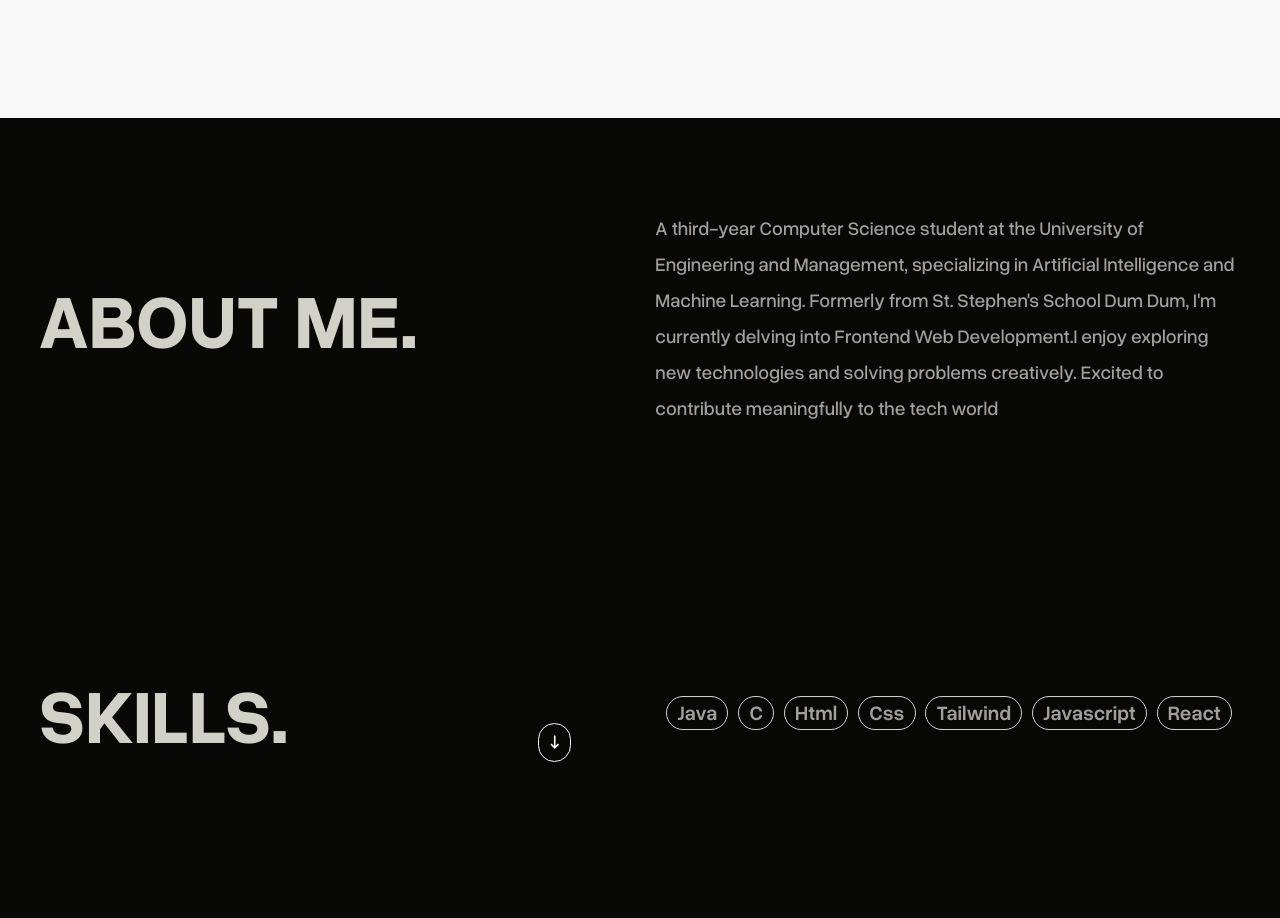
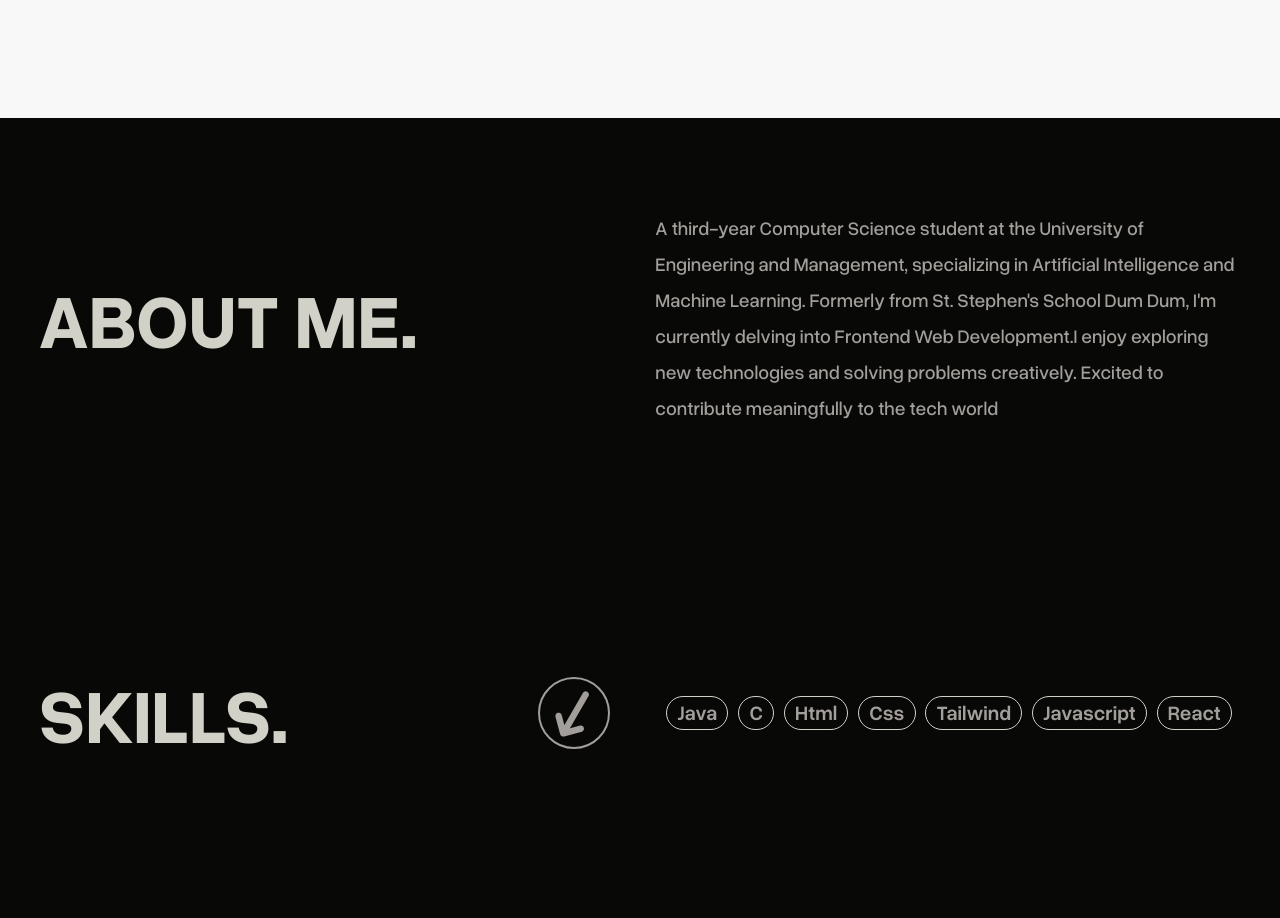
Before and after one commit to callmedipra/PORTFOLIO, a plain HTML site: page index.html in a window 1280 px wide. Shown: the part 682-1600 px from the top of the page. Drawn offline with nearby package versions, Linux system fonts and the light colour scheme.

Commit message:
Change the button view for so that user can navigate it easily

```diff
--- a/style.css
+++ b/style.css
@@ -31,6 +31,14 @@ html,body{
 }
 
 .nav-left{
+    /* font-size: 1.4vw;
+    font-weight: 500;
+    text-transform: uppercase;
+    padding: 0.8vw 1vw;
+    color: #393632; */
+    /* background-color: red; */
+}
+.nav-left h1{
     font-size: 1.4vw;
     font-weight: 500;
     text-transform: uppercase;
@@ -44,6 +52,7 @@ html,body{
     justify-content: space-between;
     gap: 2vw;
     padding: 0.8vw 1vw;
+    /* background-color: blue; */
 }
 
 .nav-right a{
@@ -305,14 +314,21 @@ html,body{
     color: #D1D1C7;
 }
 .skill-container-heading button{
-    top: 60px;
+    width: 5.6vw;
+    height: 5.6vw;
+    top: 14px;
     left: 500px;
     background-color: #080807;
-    border: 1px solid #F8F8F8;
+    border: 2px solid #A29E9A;
     border-radius: 50px;
     padding: 0.8vw 0.8vw;
     position: absolute;
-    color: #F8F8F8;
+}
+.skill-container-heading button i{
+    font-size: 4vw;
+    /* font-weight: bolder; */
+    color:#A29E9A;
+    transform: rotate(30deg);
 }
 .skill-container-text-right{
     width: 50%;
```
